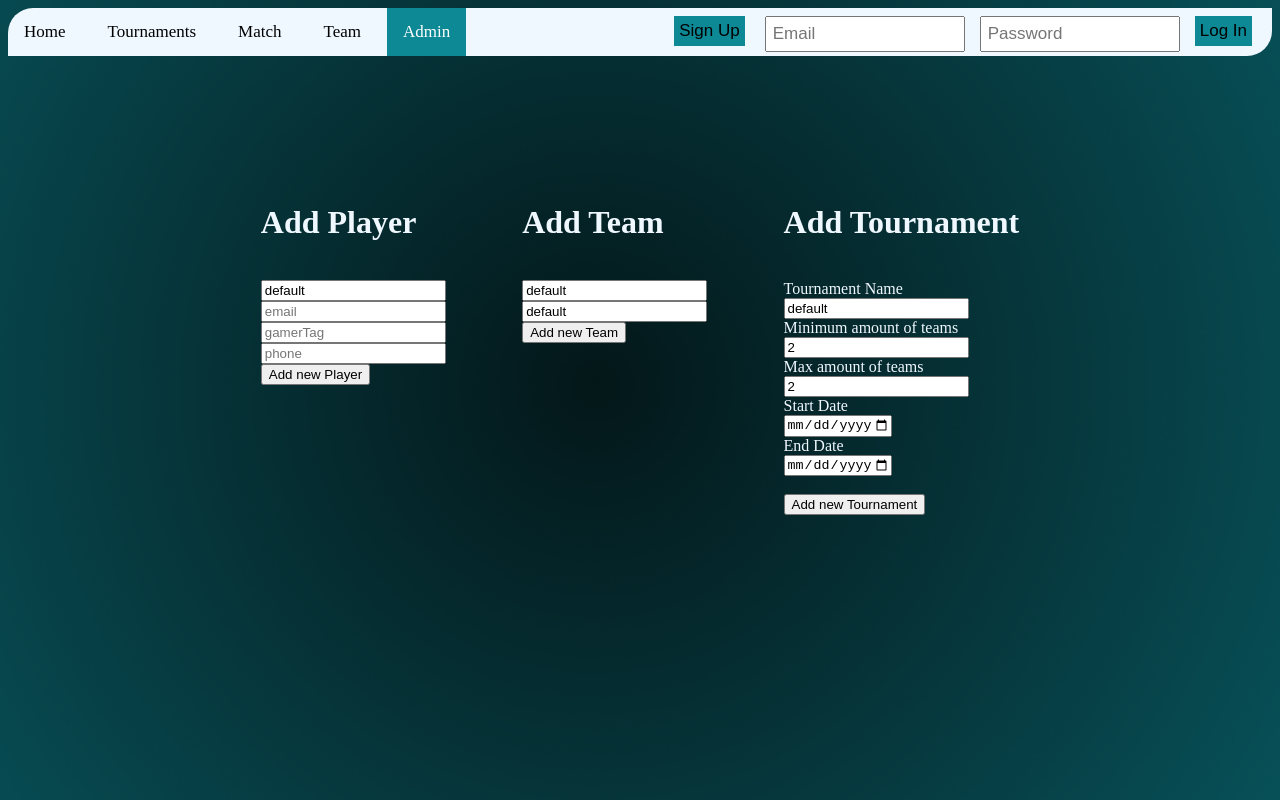
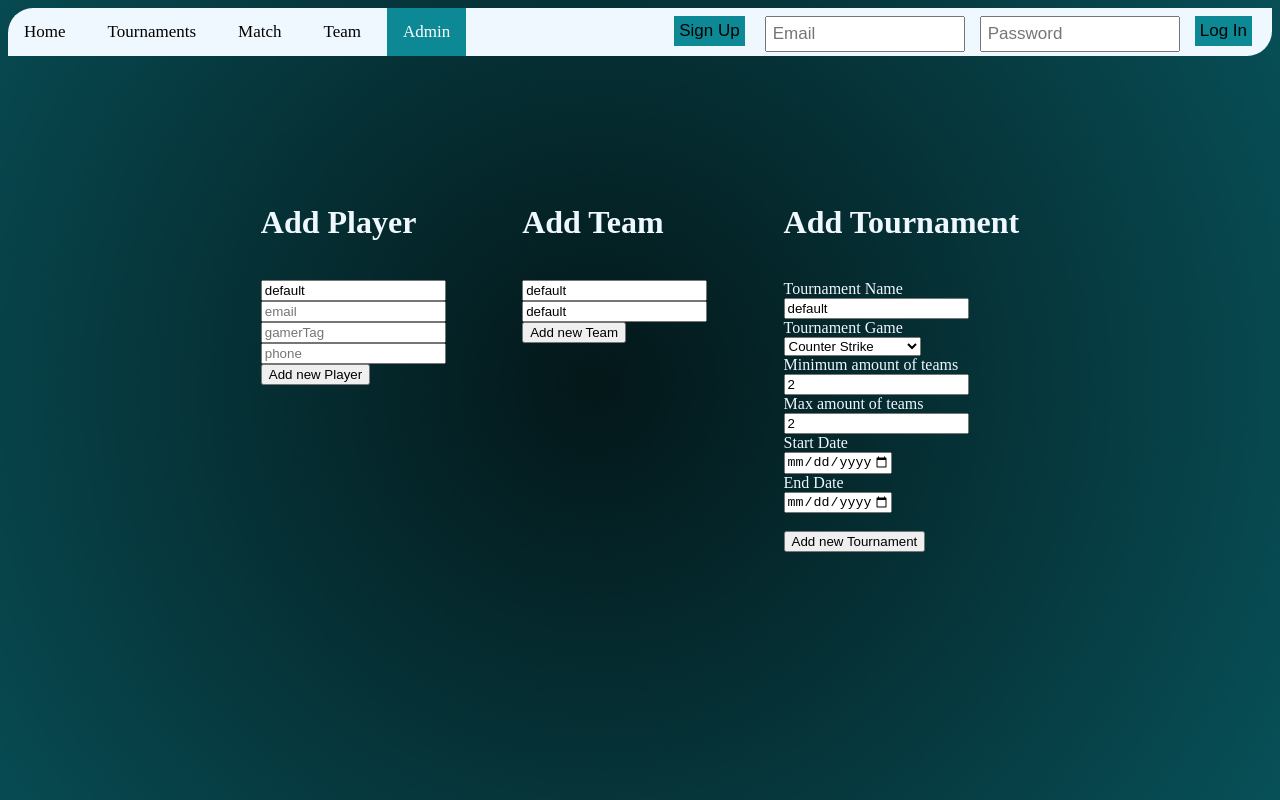
Before and after one commit to coerth/tournafy, a React (Vite) app: page /admin in a window 1280 px wide. Built offline with nearby package versions, Linux system fonts and the light colour scheme.

Commit message:
AddTournament Game

```diff
--- a/src/components/tournament/AddTournament.tsx
+++ b/src/components/tournament/AddTournament.tsx
@@ -1,6 +1,6 @@
 import React from 'react'
 import { useState } from 'react';
-import { tournamentInputInitialState } from '../../types/initialState';
+import { inputTournamentGameTypes, tournamentInputInitialState } from '../../types/initialState';
 import { CREATE_TOURNAMENT } from '../../../graphql/mutations/tournamentMutation';
 import {useMutation } from '@apollo/client';
 import { GET_TOURNAMENTS } from '../../../graphql/query';
@@ -32,6 +32,25 @@ const AddTournament = () => {
         <input required type="text" name="name" placeholder='name' value={tournament.name} onChange={(evt)=>{setTournament({...tournament, name:evt.target.value})}}/>
         </label>
         <br/>
+        Tournament Game
+        <br/>
+        <select
+            className="tournament_filter"
+            name="tfilter"
+            id="tfilter"
+            onChange={(evt)=>{setTournament({...tournament, tournamentGame:evt.target.value})}}
+          >
+            {inputTournamentGameTypes &&
+              inputTournamentGameTypes.map((game) => (
+                <option
+                  key={game}
+                  value={inputTournamentGameTypes.find(x => x === game)}
+                >
+                  {game}
+                </option>
+              ))}
+          </select>
+          <br/>
         Minimum amount of teams
         <br/>
         <label>
--- a/src/types/initialState.ts
+++ b/src/types/initialState.ts
@@ -38,7 +38,8 @@ export const tournamentInitialState: Tournament = {
 export const tournamentInputInitialState: Tournament = {
     name: "default",
     maxTeams: 2,
-    minTeams: 2
+    minTeams: 2,
+    tournamentGame: "Counter Strike"
 }
 
 export const signUpInitialState: SignUp = {
@@ -57,3 +58,4 @@ export const logInInitialState: LogIn = {
 }
 
 export const tournamentGameTypes = ["All","Counter Strike", "League of Legends", "Rocket League", "Scrabble", "Fortnite","Speed Running","Hearthstone","Apex Legends", "Other"]
+export const inputTournamentGameTypes = ["Counter Strike", "League of Legends", "Rocket League", "Scrabble", "Fortnite","Speed Running","Hearthstone","Apex Legends", "Other"]
```
